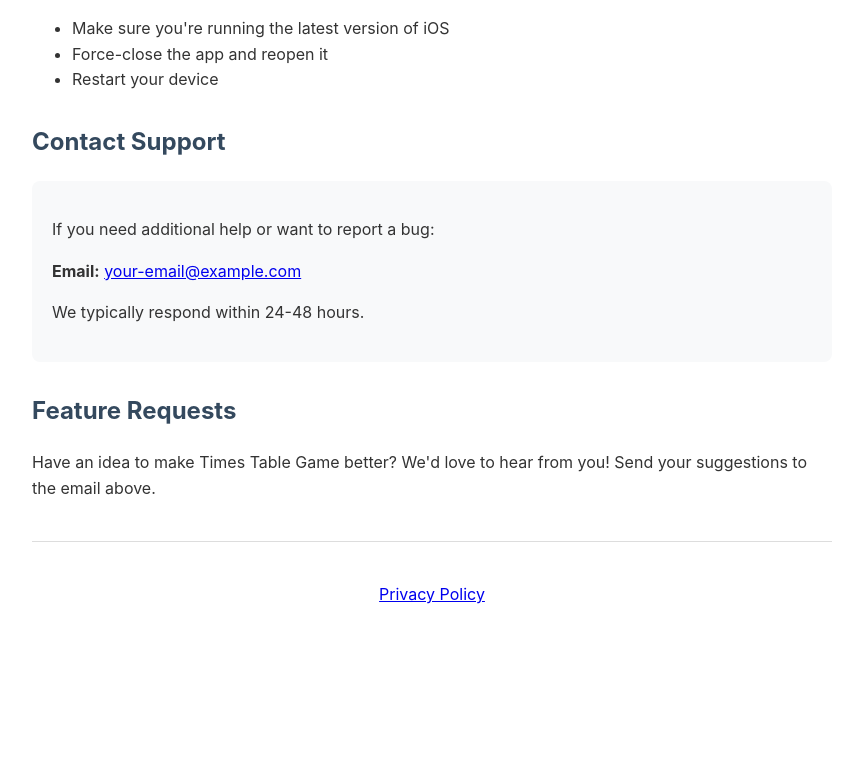
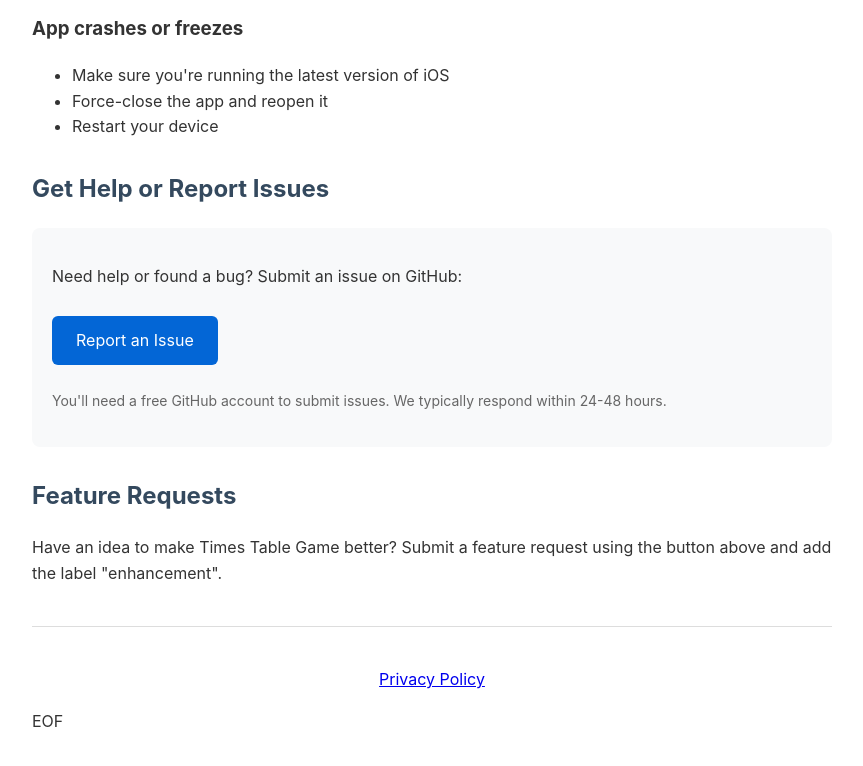
Before and after one commit to wrdeman/flashtimes, a plain HTML site: page support.html in a window 1280 px wide. Shown: the part 977-1743 px from the top of the page, without its empty margins (208-1071 px from the left). Before the commit the page ends 1625 px from the top, so only its background shows below. Drawn offline with Linux system fonts and the light colour scheme.

Commit message:
Update support

```diff
--- a/support.html
+++ b/support.html
@@ -1,3 +1,5 @@
+# Update support.html
+cat > support.html << 'EOF'
 <!DOCTYPE html>
 <html lang="en">
 <head>
@@ -20,6 +22,18 @@
             padding: 20px;
             border-radius: 8px;
             margin: 20px 0;
+        }
+        .btn {
+            display: inline-block;
+            background: #0366d6;
+            color: white;
+            padding: 12px 24px;
+            text-decoration: none;
+            border-radius: 6px;
+            margin: 10px 0;
+        }
+        .btn:hover {
+            background: #0256b8;
         }
     </style>
 </head>
@@ -62,15 +76,17 @@
         <li>Restart your device</li>
     </ul>
 
-    <h2>Contact Support</h2>
+    <h2>Get Help or Report Issues</h2>
     <div class="contact-box">
-        <p>If you need additional help or want to report a bug:</p>
-        <p><strong>Email:</strong> <a href="mailto:your-email@example.com">your-email@example.com</a></p>
-        <p>We typically respond within 24-48 hours.</p>
+        <p>Need help or found a bug? Submit an issue on GitHub:</p>
+        <a href="https://github.com/wrdeman/flashtime/issues/new" class="btn">Report an Issue</a>
+        <p style="margin-top: 15px; font-size: 14px; color: #666;">
+            You'll need a free GitHub account to submit issues. We typically respond within 24-48 hours.
+        </p>
     </div>
 
     <h2>Feature Requests</h2>
-    <p>Have an idea to make Times Table Game better? We'd love to hear from you! Send your suggestions to the email above.</p>
+    <p>Have an idea to make Times Table Game better? Submit a feature request using the button above and add the label "enhancement".</p>
 
     <hr style="margin: 40px 0; border: none; border-top: 1px solid #ddd;">
     <p style="text-align: center; color: #666;">
@@ -78,3 +94,4 @@
     </p>
 </body>
 </html>
+EOF
```
